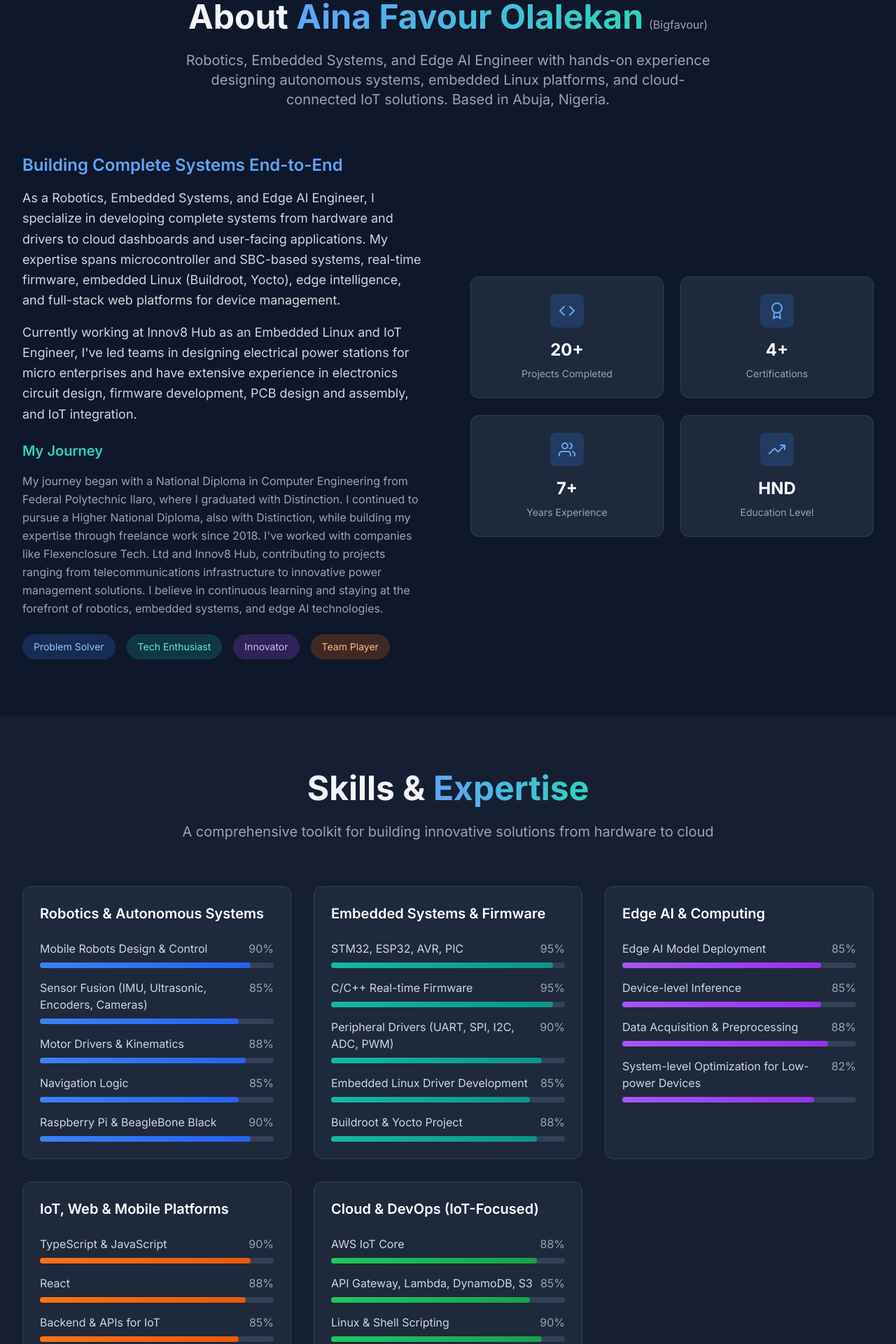
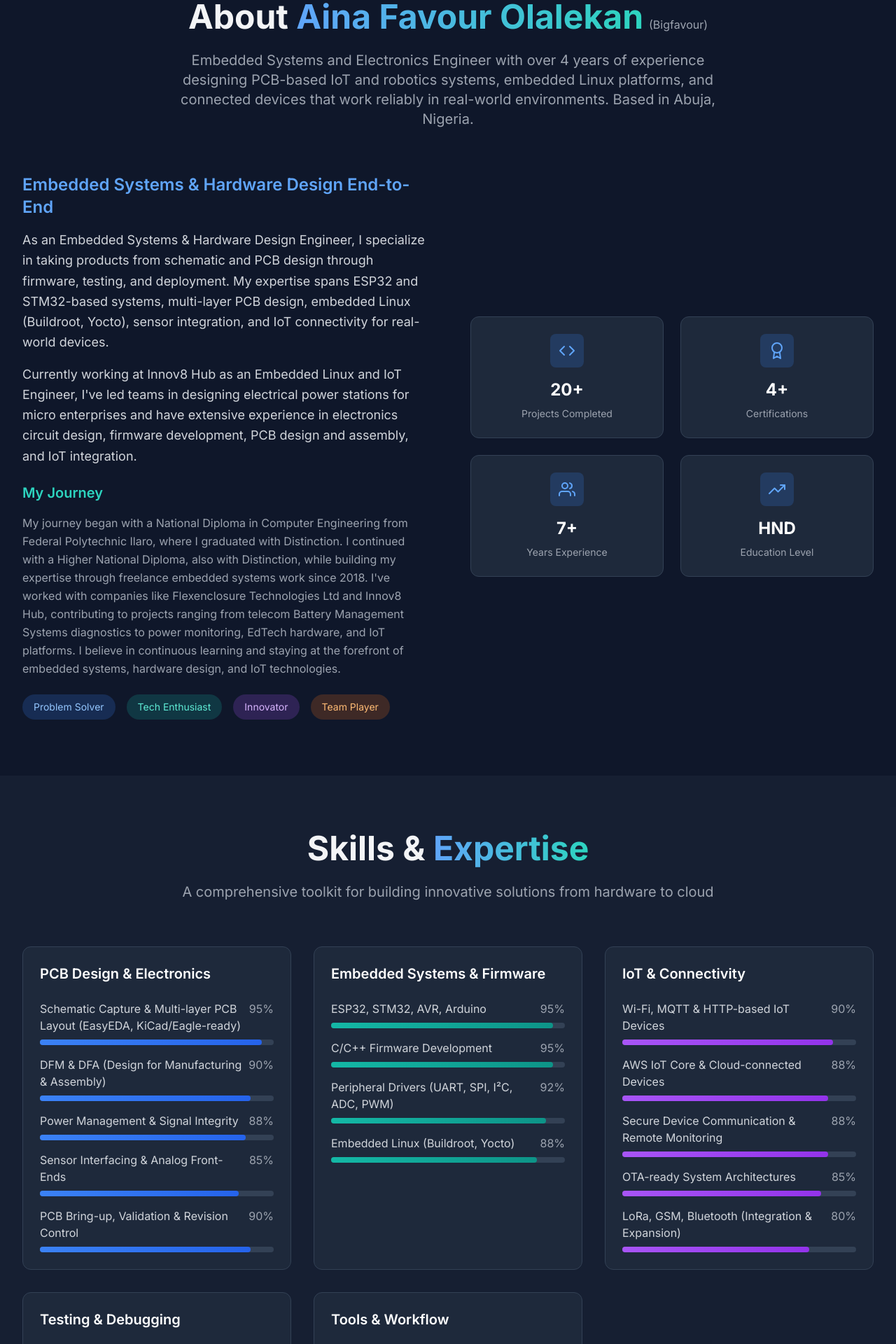
Before and after one commit to Bigfavour51/Bigfavour.dev_portfolio, a React (Vite) app: page / in a window 1280 px wide. Shown: the part 880-2800 px from the top of the page at 70% size. Built offline with nearby package versions, Linux system fonts and the light colour scheme.

Commit message:
minor changes

```diff
--- a/src/components/About.tsx
+++ b/src/components/About.tsx
@@ -31,7 +31,7 @@ const About = () => {
             <span className="text-base text-gray-400 font-normal ml-2">(Bigfavour)</span>
           </h2>
           <p className="text-xl text-gray-400 max-w-3xl mx-auto">
-            Robotics, Embedded Systems, and Edge AI Engineer with hands-on experience designing autonomous systems, embedded Linux platforms, and cloud-connected IoT solutions. Based in Abuja, Nigeria.
+            Embedded Systems and Electronics Engineer with over 4 years of experience designing PCB-based IoT and robotics systems, embedded Linux platforms, and connected devices that work reliably in real-world environments. Based in Abuja, Nigeria.
           </p>
         </motion.div>
 
@@ -45,13 +45,13 @@ const About = () => {
           >
             <div className="space-y-4">
               <h3 className="text-2xl font-semibold text-primary-400">
-                Building Complete Systems End-to-End
+                Embedded Systems & Hardware Design End-to-End
               </h3>
               <p className="text-gray-300 text-lg leading-relaxed">
-                As a Robotics, Embedded Systems, and Edge AI Engineer, I specialize in developing
-                complete systems from hardware and drivers to cloud dashboards and user-facing applications.
-                My expertise spans microcontroller and SBC-based systems, real-time firmware, embedded Linux
-                (Buildroot, Yocto), edge intelligence, and full-stack web platforms for device management.
+                As an Embedded Systems & Hardware Design Engineer, I specialize in taking products from schematic and PCB
+                design through firmware, testing, and deployment. My expertise spans ESP32 and STM32-based systems,
+                multi-layer PCB design, embedded Linux (Buildroot, Yocto), sensor integration, and IoT connectivity for
+                real-world devices.
               </p>
               <p className="text-gray-300 text-lg leading-relaxed">
                 Currently working at Innov8 Hub as an Embedded Linux and IoT Engineer, I've led teams
@@ -64,11 +64,11 @@ const About = () => {
               <h4 className="text-xl font-semibold text-secondary-400">My Journey</h4>
               <p className="text-gray-400 leading-relaxed">
                 My journey began with a National Diploma in Computer Engineering from Federal Polytechnic Ilaro,
-                where I graduated with Distinction. I continued to pursue a Higher National Diploma, also with
-                Distinction, while building my expertise through freelance work since 2018. I've worked with
-                companies like Flexenclosure Tech. Ltd and Innov8 Hub, contributing to projects ranging from
-                telecommunications infrastructure to innovative power management solutions. I believe in continuous
-                learning and staying at the forefront of robotics, embedded systems, and edge AI technologies.
+                where I graduated with Distinction. I continued with a Higher National Diploma, also with Distinction,
+                while building my expertise through freelance embedded systems work since 2018. I've worked with
+                companies like Flexenclosure Technologies Ltd and Innov8 Hub, contributing to projects ranging from
+                telecom Battery Management Systems diagnostics to power monitoring, EdTech hardware, and IoT platforms.
+                I believe in continuous learning and staying at the forefront of embedded systems, hardware design, and IoT technologies.
               </p>
             </div>
 
--- a/src/components/Footer.tsx
+++ b/src/components/Footer.tsx
@@ -58,8 +58,8 @@ const Footer = () => {
                 Bigfavour.dev
               </h3>
               <p className="text-gray-400 mb-4 max-w-md">
-                Robotics, Embedded Systems, and Edge AI Engineer based in Abuja, Nigeria.
-                Building complete systems end-to-end from hardware to cloud.
+                Embedded Systems & Hardware Design Engineer based in Abuja, Nigeria.
+                Designing PCB-based IoT and robotics systems from prototype to production-ready hardware.
               </p>
               <div className="flex items-center space-x-2 text-gray-400 mb-4">
                 <FiMapPin className="text-primary-400" size={16} />
--- a/src/components/Hero.tsx
+++ b/src/components/Hero.tsx
@@ -66,7 +66,7 @@ const Hero = () => {
                 transition={{ delay: 0.4 }}
                 className="text-xl lg:text-2xl text-gray-300 font-medium"
               >
-                Robotics and Edge AI specialist | Embedded Linux Engineer | Web & Mobile App Developer | Tech Innovator | SaaS Developer
+                Embedded Systems & Hardware Design Engineer | PCB & IoT Hardware Specialist | Embedded Linux Engineer
               </motion.h2>
             </div>
 
@@ -76,9 +76,9 @@ const Hero = () => {
               transition={{ delay: 0.5 }}
               className="text-lg text-gray-400 leading-relaxed max-w-2xl"
             >
-              Passionate about creating innovative solutions through Robotics and AI, embedded systems,
-              IoT technologies, and modern software development. I bridge the gap between
-              hardware and software to build the future of technology.
+              Embedded Systems and Electronics Engineer with over 4 years of hands-on experience designing, prototyping,
+              and debugging PCB-based IoT and robotics systems. I bridge hardware and firmware on platforms like ESP32
+              and STM32, taking ideas from breadboard prototypes to reliable, production-ready hardware.
             </motion.p>
 
             <motion.div
@@ -149,11 +149,11 @@ const Hero = () => {
               >
                 <div className="w-full h-full rounded-full bg-dark-800 flex items-center justify-center overflow-hidden">
                   <img
-                    src="/IMG_1032.jpeg"
-                    alt="Aina Favour Olalekan - Embedded Systems Engineer, Web & Mobile App Developer"
-                    className="w-full h-full object-cover rounded-full"
-                    loading="lazy"
-                  />
+                  src="/IMG_1032.jpeg"
+                  alt="Aina Favour Olalekan - Embedded Systems & Hardware Design Engineer"
+                  className="w-full h-full object-cover rounded-full"
+                  loading="lazy"
+                />
                 </div>
               </motion.div>
 
--- a/src/components/Projects.tsx
+++ b/src/components/Projects.tsx
@@ -103,7 +103,7 @@ const Projects = () => {
             Featured <span className="gradient-text">Projects</span>
           </h2>
           <p className="text-xl text-gray-400 max-w-3xl mx-auto">
-            Showcasing innovative solutions across robotics, embedded systems, IoT, and edge AI development
+            Showcasing embedded systems, PCB hardware design, IoT platforms, and robotics projects
           </p>
         </motion.div>
 
--- a/src/components/Skills.tsx
+++ b/src/components/Skills.tsx
@@ -10,57 +10,53 @@ const Skills = () => {
 
   const skillCategories = [
     {
-      title: 'Robotics & Autonomous Systems',
+      title: 'PCB Design & Electronics',
       skills: [
-        { name: 'Mobile Robots Design & Control', level: 90 },
-        { name: 'Sensor Fusion (IMU, Ultrasonic, Encoders, Cameras)', level: 85 },
-        { name: 'Motor Drivers & Kinematics', level: 88 },
-        { name: 'Navigation Logic', level: 85 },
-        { name: 'Raspberry Pi & BeagleBone Black', level: 90 }
+        { name: 'Schematic Capture & Multi-layer PCB Layout (EasyEDA, KiCad/Eagle-ready)', level: 95 },
+        { name: 'DFM & DFA (Design for Manufacturing & Assembly)', level: 90 },
+        { name: 'Power Management & Signal Integrity', level: 88 },
+        { name: 'Sensor Interfacing & Analog Front-Ends', level: 85 },
+        { name: 'PCB Bring-up, Validation & Revision Control', level: 90 }
       ],
       color: 'primary'
     },
     {
       title: 'Embedded Systems & Firmware',
       skills: [
-        { name: 'STM32, ESP32, AVR, PIC', level: 95 },
-        { name: 'C/C++ Real-time Firmware', level: 95 },
-        { name: 'Peripheral Drivers (UART, SPI, I2C, ADC, PWM)', level: 90 },
-        { name: 'Embedded Linux Driver Development', level: 85 },
-        { name: 'Buildroot & Yocto Project', level: 88 }
+        { name: 'ESP32, STM32, AVR, Arduino', level: 95 },
+        { name: 'C/C++ Firmware Development', level: 95 },
+        { name: 'Peripheral Drivers (UART, SPI, I²C, ADC, PWM)', level: 92 },
+        { name: 'Embedded Linux (Buildroot, Yocto)', level: 88 }
       ],
       color: 'secondary'
     },
     {
-      title: 'Edge AI & Computing',
+      title: 'IoT & Connectivity',
       skills: [
-        { name: 'Edge AI Model Deployment', level: 85 },
-        { name: 'Device-level Inference', level: 85 },
-        { name: 'Data Acquisition & Preprocessing', level: 88 },
-        { name: 'System-level Optimization for Low-power Devices', level: 82 }
+        { name: 'Wi-Fi, MQTT & HTTP-based IoT Devices', level: 90 },
+        { name: 'AWS IoT Core & Cloud-connected Devices', level: 88 },
+        { name: 'Secure Device Communication & Remote Monitoring', level: 88 },
+        { name: 'OTA-ready System Architectures', level: 85 },
+        { name: 'LoRa, GSM, Bluetooth (Integration & Expansion)', level: 80 }
       ],
       color: 'purple'
     },
     {
-      title: 'IoT, Web & Mobile Platforms',
+      title: 'Testing & Debugging',
       skills: [
-        { name: 'TypeScript & JavaScript', level: 90 },
-        { name: 'React', level: 88 },
-        { name: 'Backend & APIs for IoT', level: 85 },
-        { name: 'Supabase (Auth, DB, Storage)', level: 85 },
-        { name: 'Real-time Device Monitoring Dashboards', level: 88 },
-        { name: 'OTA-ready Architectures', level: 80 }
+        { name: 'Oscilloscope, Logic Analyzer, Multimeter', level: 92 },
+        { name: 'Bench Power Supply & Hardware Bring-up', level: 90 },
+        { name: 'Hardware Fault Isolation & Root-cause Analysis', level: 90 },
+        { name: 'Functional Testing of PCB Assemblies', level: 88 }
       ],
       color: 'orange'
     },
     {
-      title: 'Cloud & DevOps (IoT-Focused)',
+      title: 'Tools & Workflow',
       skills: [
-        { name: 'AWS IoT Core', level: 88 },
-        { name: 'API Gateway, Lambda, DynamoDB, S3', level: 85 },
-        { name: 'Linux & Shell Scripting', level: 90 },
-        { name: 'Version Control (Git)', level: 92 },
-        { name: 'Supabase', level: 85 }
+        { name: 'Linux, Git & Shell Scripting', level: 92 },
+        { name: 'Technical Documentation & Test Reports', level: 88 },
+        { name: 'Microsoft Word, Excel & PowerPoint', level: 85 }
       ],
       color: 'green'
     }
```
Also changed, not shown: 7 other files (tests, documents, lock files or other folders).
